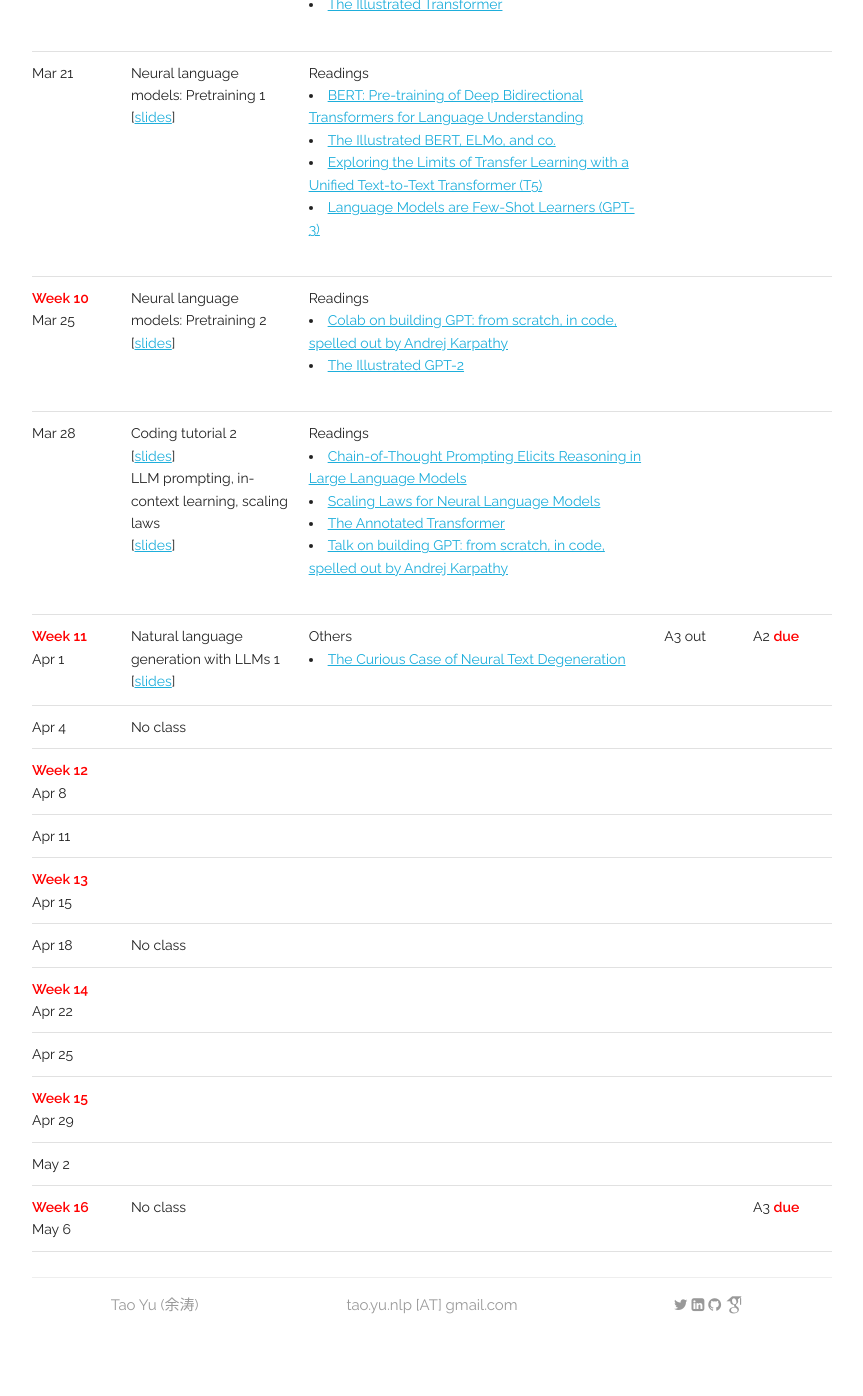
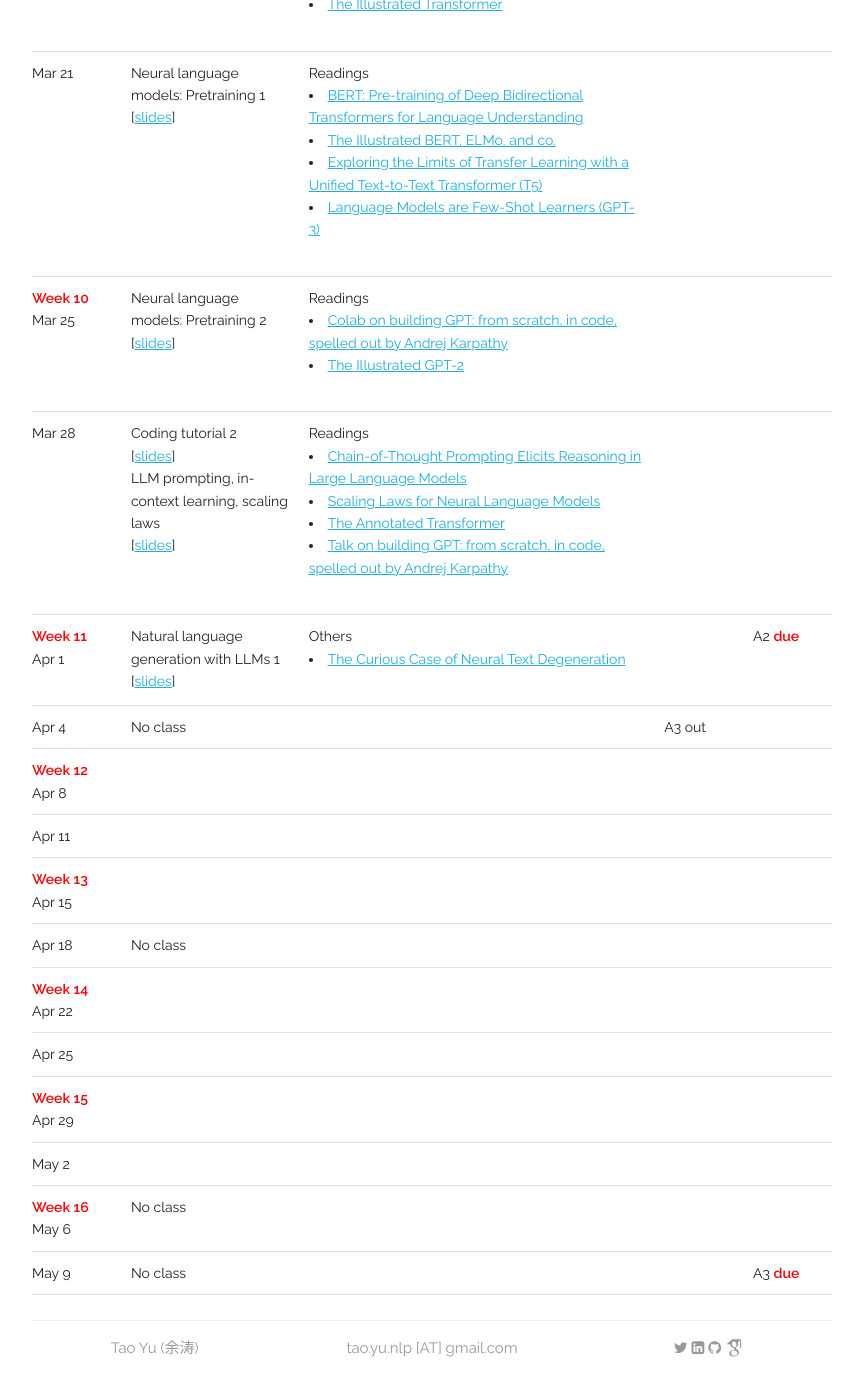
Before and after one commit to taoyds/taoyds.github.io, a Jekyll site: the page built from courses/comp3361.md, in a window 1280 px wide and 1400 px high, scrolled down 3341 px. Shown: the top 1396 px of the window, without its empty margins (208-1071 px from the left). Built offline with Jekyll 4.4.1, drawn with Linux system fonts in a browser that asks for light colours; some web fonts are replaced; before the commit the page ends 4698 px from its top, so only the background shows below that.

Commit message:
Update comp3361.yaml

```diff
--- a/_data/courses/comp3361.yaml
+++ b/_data/courses/comp3361.yaml
@@ -249,7 +249,7 @@ schedule:
       - description: Others
         list:
           - <a href="https://arxiv.org/abs/1904.09751">The Curious Case of Neural Text Degeneration</a>
-    event: A3 out
+    event:
     due: A2 <font color="red"><b>due</b></font>
   - date: Apr 4
     week:
@@ -257,7 +257,7 @@ schedule:
       - title: No class
         slides:
     material:
-    event:
+    event: A3 out
     due:
   - date: Apr 8
     week: Week 12
@@ -330,4 +330,12 @@ schedule:
         slides:
     material:
     event:
+    due:
+  - date: May 9
+    week:
+    topic:
+      - title: No class
+        slides:
+    material:
+    event:
     due: A3 <font color="red"><b>due</b></font>
```
